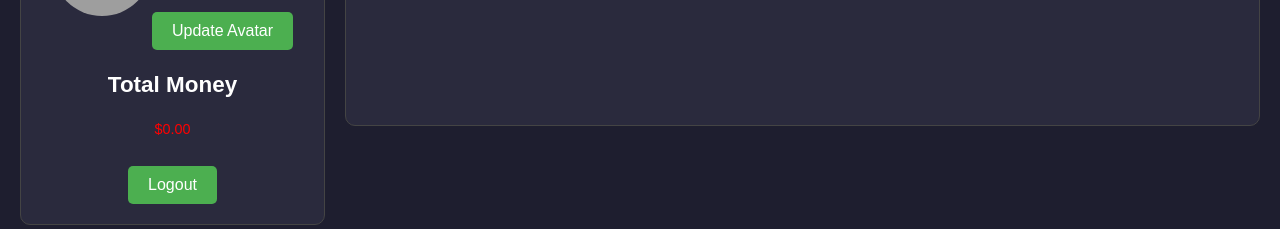
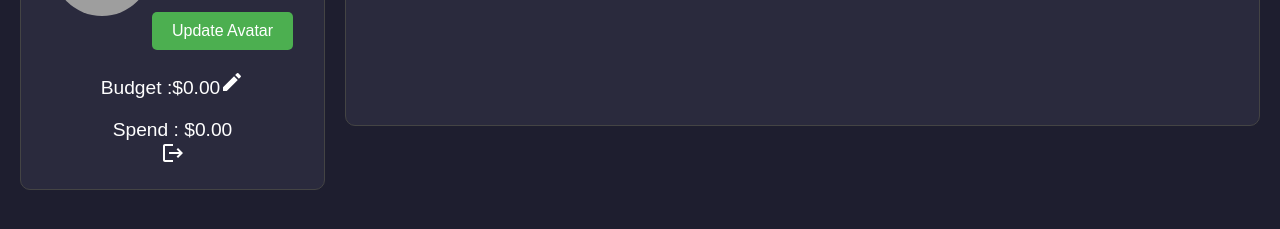
Before and after one commit to Karlex1/AI-powered-personal-finance-assistant, a React (Create React App) app in the folder frontend/: page /dashboard in a window 1280 px wide. Shown: the part 185-414 px from the top of the page. Built offline with nearby package versions, Linux system fonts and the light colour scheme; no server answers; grey boxes are pictures that could not be loaded; the HTML template or start-up script is replaced by a standard one.

Commit message:
updated functionality for register and storing essiential in firestore

```diff
--- a/frontend/package.json
+++ b/frontend/package.json
@@ -5,6 +5,7 @@
   "dependencies": {
     "@emotion/react": "^11.14.0",
     "@emotion/styled": "^11.14.0",
+    "@mui/icons-material": "^6.4.0",
     "@mui/material": "^6.4.0",
     "chart.js": "^4.4.7",
     "cra-template": "1.2.0",
--- a/frontend/src/Components/Auth/Register.js
+++ b/frontend/src/Components/Auth/Register.js
@@ -1,15 +1,17 @@
 import React, { useState } from "react";
 import { useAuth } from "../../Context/AuthContext"; // AuthContext for Firebase functions
 import { useNavigate } from "react-router-dom";
-import { doc, setDoc } from "firebase/firestore"; // Firestore methods
-import { db } from "../../firebase"; // Firestore instance from firebase.js
+// import { doc, setDoc } from "firebase/firestore"; // Firestore methods
+// import { db } from "../../firebase"; // Firestore instance from firebase.js
 
 const Register = () => {
     const { register } = useAuth(); // Register function from AuthContext
     const [email, setEmail] = useState("");
     const [password, setPassword] = useState("");
     const [name, setName] = useState("");
+    const [budget, setBudget] = useState("");
     const [gender, setGender] = useState("");
+    const [som, setSom] = useState("");//start_of_month
     const [error, setError] = useState("");
     const navigate = useNavigate();
 
@@ -18,16 +20,10 @@ const Register = () => {
         setError("");
 
         try {
-            // Register the user with Firebase Auth
-            const userCredential = await register(email, password);
+            await register(email, password, name, gender, budget, som);
 
-            // Store additional details in Firestore
-            const userRef = doc(db, "users", userCredential.user.uid);
-            await setDoc(userRef, {
-                name,
-                email,
-                gender,
-            });
+            // Navigate to the dashboard
+            navigate("/dashboard");
 
             // Navigate to the dashboard
             navigate("/dashboard");
@@ -46,6 +42,20 @@ const Register = () => {
                 placeholder="Full Name"
                 value={name}
                 onChange={(e) => setName(e.target.value)}
+                required
+            />
+            <input
+                type="text"
+                placeholder="Monthly Budget"
+                value={budget}
+                onChange={(e) => setBudget(e.target.value)}
+                required
+            />
+            <input
+                type="number"
+                placeholder="Starting Date of Month"
+                value={som}
+                onChange={(e) => setSom(e.target.value)}
                 required
             />
             <input
--- a/frontend/src/Components/Dashboard.js
+++ b/frontend/src/Components/Dashboard.js
@@ -1,31 +1,47 @@
 import React, { useEffect, useState } from "react";
 import { useAuth } from "../Context/AuthContext"; // For authentication
 import { db } from "../firebase"; // Firestore instance
-import { collection, query, where, onSnapshot } from "firebase/firestore";
+import { collection, query, where, onSnapshot, doc, updateDoc } from "firebase/firestore";
 import Chart from "chart.js/auto";
 import "./Dashboard.css"; // CSS for styling
 import { useNavigate } from "react-router-dom";
+import LogoutIcon from '@mui/icons-material/Logout';
+import EditIcon from '@mui/icons-material/Edit';
+import SaveIcon from '@mui/icons-material/Save';
 
 const Dashboard = () => {
     const { currentUser, logout } = useAuth(); // Get the logged-in user and logout function
     const [transactions, setTransactions] = useState([]);
-    const [totalMoney, setTotalMoney] = useState(0);
-    const navigate = useNavigate();
+    const [totalMoney, setTotalMoney] = useState(0); // Money from transactions
+    const [userBudget, setUserBudget] = useState(0); // User's registered budget
+    const [newBudget, setNewBudget] = useState(""); // Budget to be updated
+    const [isEditing, setIsEditing] = useState(false); // Toggle for edit mode
+    const navigate = useNavigate(); // To navigate between pages
 
     useEffect(() => {
-        // Fetch transactions from Firestore for the current user
+        // Fetch user details (including budget) from Firestore
         if (currentUser) {
+            const userRef = doc(db, "users", currentUser.uid);
+            const unsubscribeUser = onSnapshot(userRef, (doc) => {
+                const userData = doc.data();
+                setUserBudget(userData?.budget || 0); // Set the user's registered budget
+            });
+
+            // Fetch transactions from Firestore for the current user
             const q = query(collection(db, "transactions"), where("userId", "==", currentUser.uid));
-            const unsubscribe = onSnapshot(q, (snapshot) => {
+            const unsubscribeTransactions = onSnapshot(q, (snapshot) => {
                 const data = snapshot.docs.map((doc) => ({ id: doc.id, ...doc.data() }));
                 setTransactions(data);
 
-                // Calculate total money
+                // Calculate total money from transactions
                 const total = data.reduce((sum, transaction) => sum + transaction.amount, 0);
                 setTotalMoney(total);
             });
 
-            return unsubscribe; // Cleanup on component unmount
+            return () => {
+                unsubscribeUser();
+                unsubscribeTransactions(); // Cleanup on component unmount
+            };
         }
     }, [currentUser]);
 
@@ -61,6 +77,26 @@ const Dashboard = () => {
         }
     };
 
+    const handleIncome = async () => {
+        try {
+            // Update the user's budget in Firestore
+            const userRef = doc(db, "users", currentUser.uid);
+            await updateDoc(userRef, {
+                budget: parseFloat(newBudget), // Update budget
+            });
+            setUserBudget(newBudget); // Update the local state to reflect the new budget
+            setNewBudget(""); // Clear input field
+            setIsEditing(false); // Exit edit mode
+        } catch (error) {
+            console.error("Failed to update budget:", error.message);
+        }
+    };
+
+    const handleEditClick = () => {
+        setIsEditing(true); // Enter edit mode
+        setNewBudget(userBudget); // Pre-fill input with current budget
+    };
+
     return (
         <div className="dashboard">
             {/* Left Panel */}
@@ -77,13 +113,31 @@ const Dashboard = () => {
                         Update Avatar
                     </button>
                 </div>
+
+                {/* Budget Display */}
                 <div className="total-money">
-                    <h3>Total Money</h3>
-                    <p>${totalMoney.toFixed(2)}</p>
+                    Budget :
+                    {isEditing ? (
+                        <>
+                            <input
+                                type="number"
+                                placeholder="Update Budget"
+                                value={newBudget}
+                                onChange={(e) => setNewBudget(e.target.value)} // Update budget state
+                            />
+
+                            <SaveIcon onClick={handleIncome} />
+
+                        </>
+                    ) : (
+                        <>
+                             ${userBudget.toFixed(2)}{/* Display the registered budget */}
+                            <EditIcon onClick={handleEditClick} />
+                        </>
+                    )}
                 </div>
-                <button className="logout-btn" onClick={handleLogout}>
-                    Logout
-                </button>
+                <div className="total-money">Spend : ${totalMoney.toFixed(2)} </div>
+                <LogoutIcon onClick={handleLogout} />
             </div>
 
             {/* Center Panel */}
--- a/frontend/src/Context/AuthContext.js
+++ b/frontend/src/Context/AuthContext.js
@@ -30,7 +30,7 @@ const AuthProvider = ({ children }) => {
     const login = (email, password) => signInWithEmailAndPassword(auth, email, password);
 
     // Register function with additional user details
-    const register = async (email, password, name, gender) => {
+    const register = async (email, password, name, gender,budget,som) => {
         try {
             const userCredential = await createUserWithEmailAndPassword(auth, email, password);
 
@@ -40,6 +40,8 @@ const AuthProvider = ({ children }) => {
                 name,
                 email,
                 gender,
+                budget: parseFloat(budget), // Convert to number
+                som: parseInt(som, 10),
             });
 
             return userCredential.user; // Return the created user
```
Also changed, not shown: 1 other file (tests, documents, lock files or other folders).
